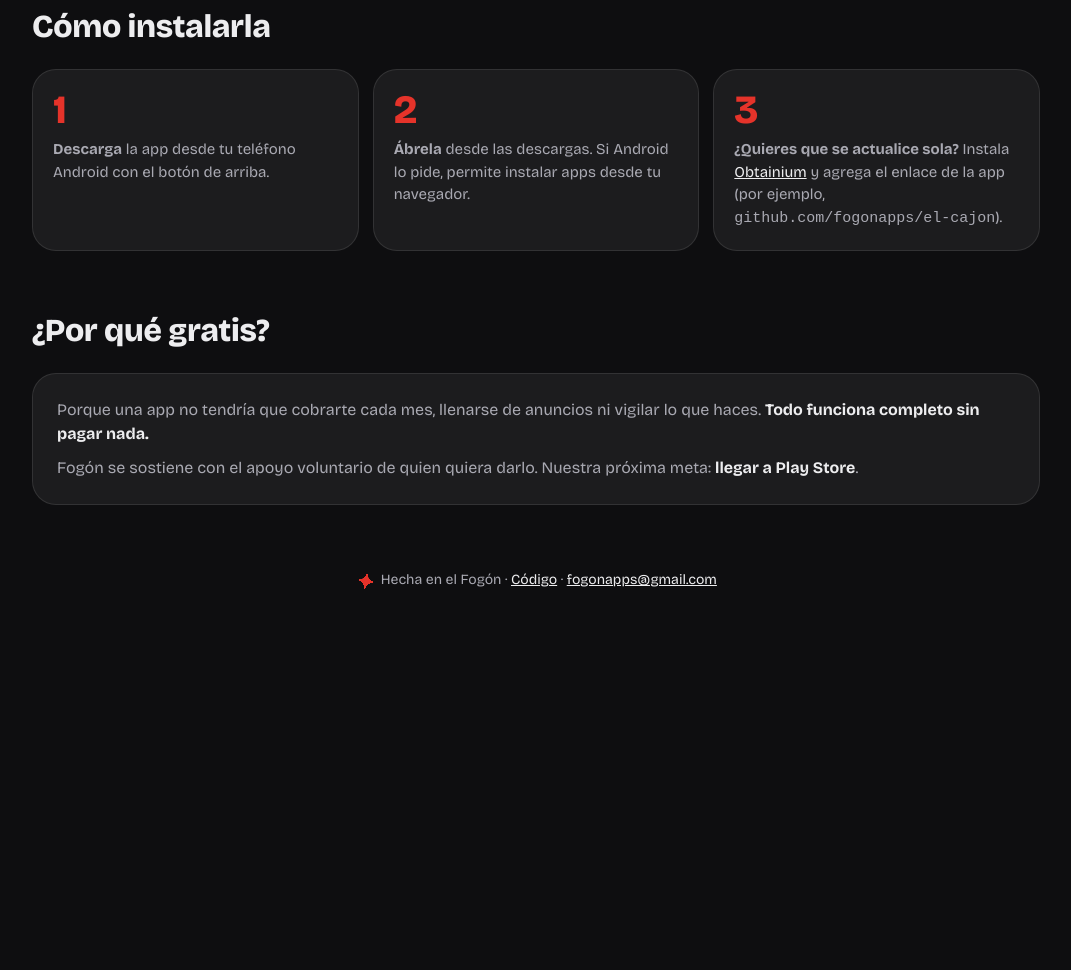
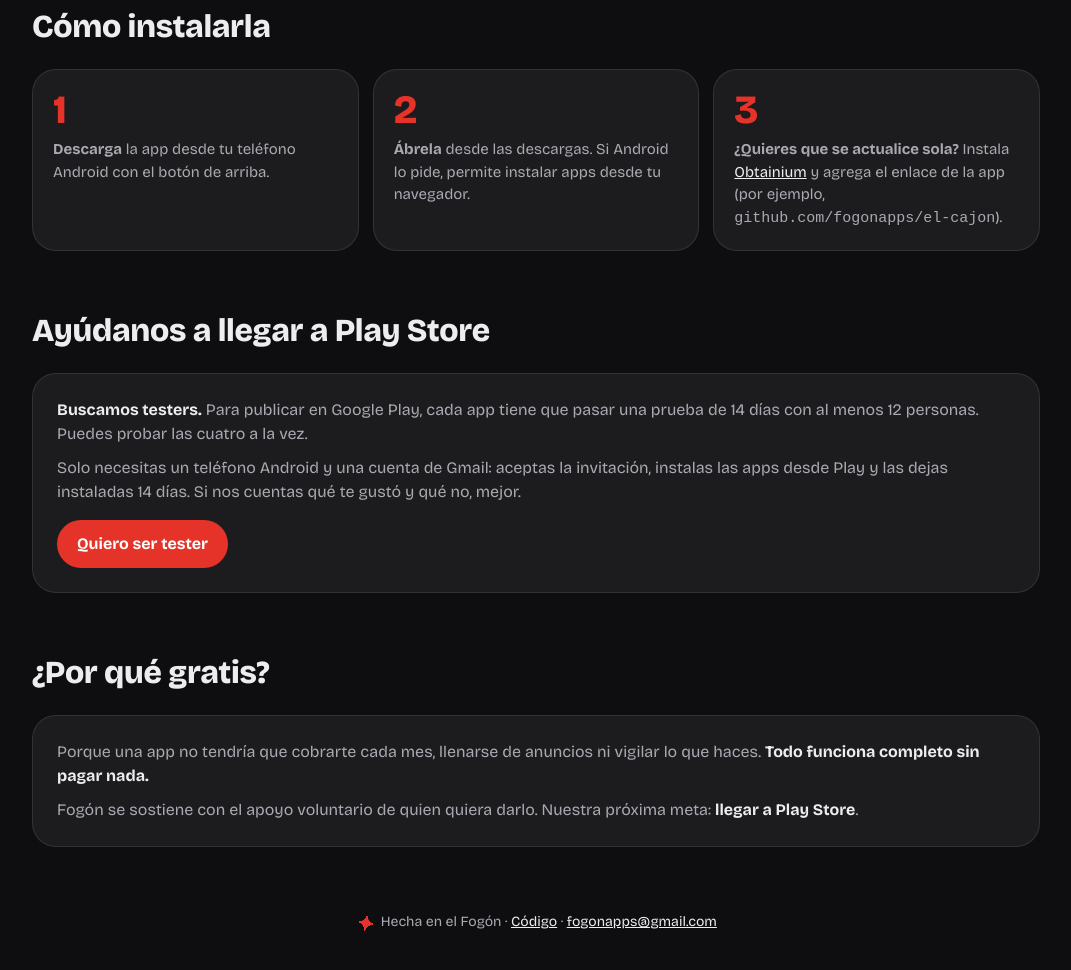
Before and after one commit to fogonapps/fogonapps.github.io, a plain HTML site: page index.html in a window 1280 px wide. Shown: the part 1020-1990 px from the top of the page, without its empty margins (104-1175 px from the left). Before the commit the page ends 1676 px from the top, so only its background shows below. Drawn offline with Linux system fonts and the light colour scheme; no server answers.

Commit message:
Aviso para conseguir testers de Play Store

```diff
--- a/index.html
+++ b/index.html
@@ -131,6 +131,15 @@ footer img { width: 22px; vertical-align: middle; }
     </div>
   </section>
 
+  <section aria-labelledby="t-testers">
+    <h2 id="t-testers">Ayúdanos a llegar a Play Store</h2>
+    <div class="tarjeta">
+      <p><strong>Buscamos testers.</strong> Para publicar en Google Play, cada app tiene que pasar una prueba de 14 días con al menos 12 personas. Puedes probar las cuatro a la vez.</p>
+      <p>Solo necesitas un teléfono Android y una cuenta de Gmail: aceptas la invitación, instalas las apps desde Play y las dejas instaladas 14 días. Si nos cuentas qué te gustó y qué no, mejor.</p>
+      <p><a class="boton" style="--t1:#E5332A;color:#fff;margin-top:6px" href="mailto:fogonapps@gmail.com?subject=Quiero%20ser%20tester%20de%20Fog%C3%B3n&amp;body=Mi%20correo%20de%20Gmail%20para%20la%20prueba%3A%20">Quiero ser tester</a></p>
+    </div>
+  </section>
+
   <section aria-labelledby="t-por-que">
     <h2 id="t-por-que">¿Por qué gratis?</h2>
     <div class="tarjeta">
```
